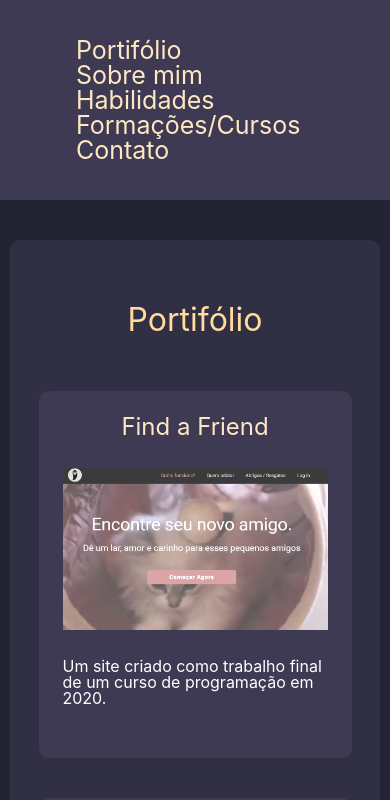
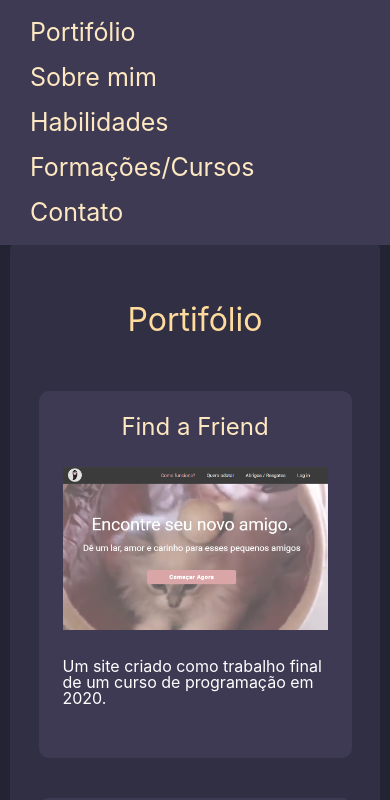
Before and after one commit to carolina-diniz/caroldiniz, an Angular app: page /portifolio in a window 390 px wide. Shown: the top 800 px of the page. Built offline with nearby package versions, Linux system fonts and the light colour scheme.

Commit message:
add better view for mobile header

```diff
--- a/src/app/core/components/header/header.component.css
+++ b/src/app/core/components/header/header.component.css
@@ -82,7 +82,7 @@
   header {
     position: fixed;
     margin: 0 auto;
-    height: var(--header-height-mobile);
+    height: auto;
     width: 100%;
     max-width: 1440px;
     left: 50%;
@@ -93,20 +93,27 @@
 
   .header_container {
     align-items: center;
-    height: var(--header-height-mobile);
-    margin: 0 66px;
+    height: auto;
+    margin: 0 20px;
   }
 
   ul {
     display: flex;
     flex-direction: column;
+    padding: 10px 0px;
+    text-align: left;
+  }
+
+  li {
+    padding: 10px 0px;
   }
 
   li a {
     border-radius: 10px;
-    padding: 10px 10px;
     transition: background-color 300ms;
     font-size: var(--header-font-size-mobile);
+    padding: 5px 10px;
+    transition: all ease-in-out 300ms;
   }
 
   li a:hover {
```
